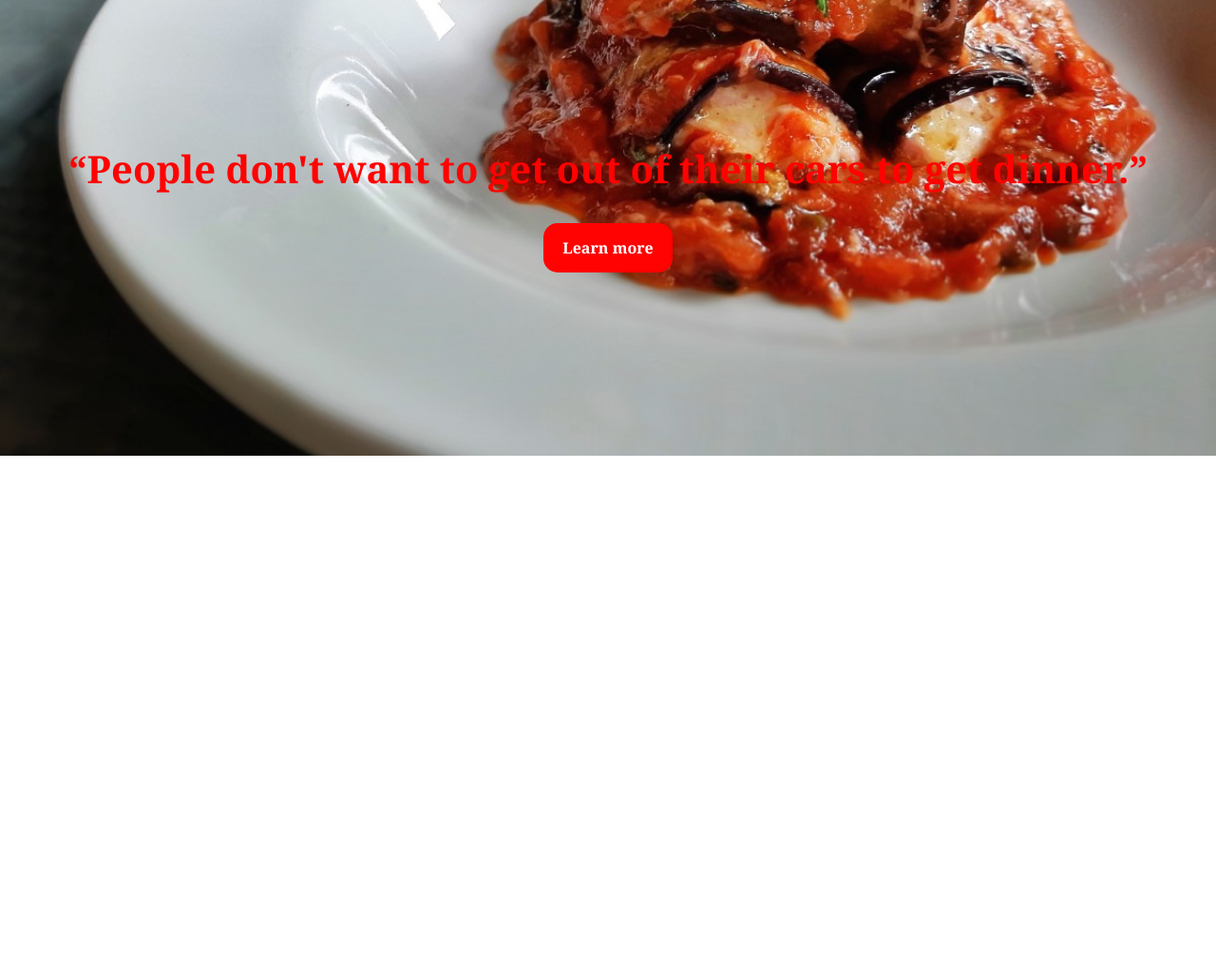
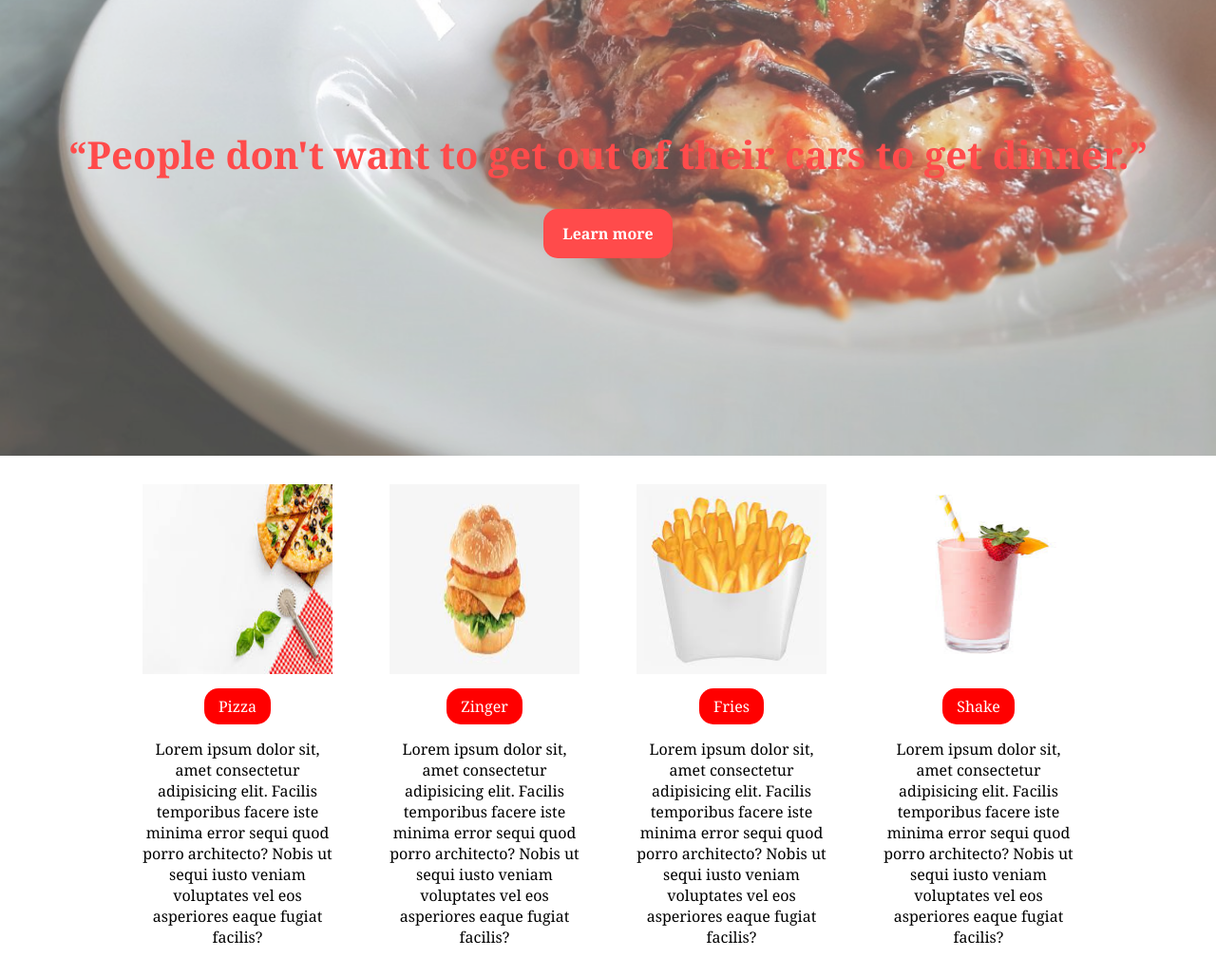
Before and after one commit to mabbas112/instantFood, a plain HTML site: page index.html in a window 1280 px wide. Shown: the part 320-1348 px from the top of the page at 95% size. Before the commit the page ends 800 px from the top, so only its background shows below. Drawn offline with Linux system fonts and the light colour scheme.

Commit message:
create cards

```diff
--- a/index.html
+++ b/index.html
@@ -37,5 +37,29 @@
             <a href="">Learn more</a>
         </div>
     </header>
+
+    <section id="cards">
+        <div class="box">
+            <img src="/img/pizza.JPG" alt="Pizza picture">
+            <a href="">Pizza</a>
+            <p>Lorem ipsum dolor sit, amet consectetur adipisicing elit. Facilis temporibus facere iste minima error sequi quod porro architecto? Nobis ut sequi iusto veniam voluptates vel eos asperiores eaque fugiat facilis?</p>
+        </div>
+        <div class="box">
+            <img src="/img/Zinger.JPG" alt="Zinger picture">
+            <a href="">Zinger</a>
+            <p>Lorem ipsum dolor sit, amet consectetur adipisicing elit. Facilis temporibus facere iste minima error sequi quod porro architecto? Nobis ut sequi iusto veniam voluptates vel eos asperiores eaque fugiat facilis?</p>
+        </div>
+        <div class="box">
+            <img src="/img/fries.JPG" alt="Fries picture">
+            <a href="">Fries</a>
+            <p>Lorem ipsum dolor sit, amet consectetur adipisicing elit. Facilis temporibus facere iste minima error sequi quod porro architecto? Nobis ut sequi iusto veniam voluptates vel eos asperiores eaque fugiat facilis?</p>
+        </div>
+        <div class="box">
+            <img src="/img/shake.JPG" alt="Shake picture">
+            <a href="">Shake</a>
+            <p>Lorem ipsum dolor sit, amet consectetur adipisicing elit. Facilis temporibus facere iste minima error sequi quod porro architecto? Nobis ut sequi iusto veniam voluptates vel eos asperiores eaque fugiat facilis?</p>
+        </div>
+    </section>
+
 </body>
 </html>
--- a/styles/style.css
+++ b/styles/style.css
@@ -18,7 +18,7 @@ li{
 
 /*Start Header section have 100vh and 100vw */
 #Header{
-    width: 100vw;
+    width: 100%;
     height: 100vh;
     background-image: url(../img/bg1.JPG);
     background-position:center center;
@@ -27,11 +27,10 @@ li{
     position: relative;
 }
 #Header{
-    width: 100vw;
+    width: 100%;
     height: 100vh;
-    position: absolute;
     background-color: whitesmoke;
-    opacity: 0.99;
+    opacity: 0.7;
 }
 #navbar{
     display: flex;
@@ -67,7 +66,7 @@ li{
     align-items:flex-start;
     color: red;
     font-weight: bold;
-    margin-top: 350px;
+    margin-top: 25%;
     font-family: var(--font);
 }
 .quote p{
@@ -86,3 +85,38 @@ li{
     cursor: pointer;
 }
 /*End Header section have 100vh and 100vw */
+
+/* Start of cards section here */
+#cards{
+    display: flex;
+    flex-flow: row wrap;
+    justify-content: center;
+    align-items: center;
+}
+.box{
+    display: flex;
+    flex-direction: column;
+    justify-content: center;
+    align-items: center;
+    width: 200px;
+    padding: 20px;
+    margin: 10px;
+}
+.box img{
+    width: 200px;
+    height: 200px;
+}
+.box a,p{
+    font-family: var(--font);
+    text-align: center;
+    margin-top: 15px;
+}
+.box a{
+    background-color: red;
+    color: white;
+    padding: 8px 15px;
+    font-family: var(--font);
+    border-radius: 15px;
+    cursor: pointer;
+}
+/* End of cards section here */
```
Also changed, not shown: img/fries.JPG (added), img/pizza.JPG (added), img/shake.JPG (added), img/zinger.JPG (added).
